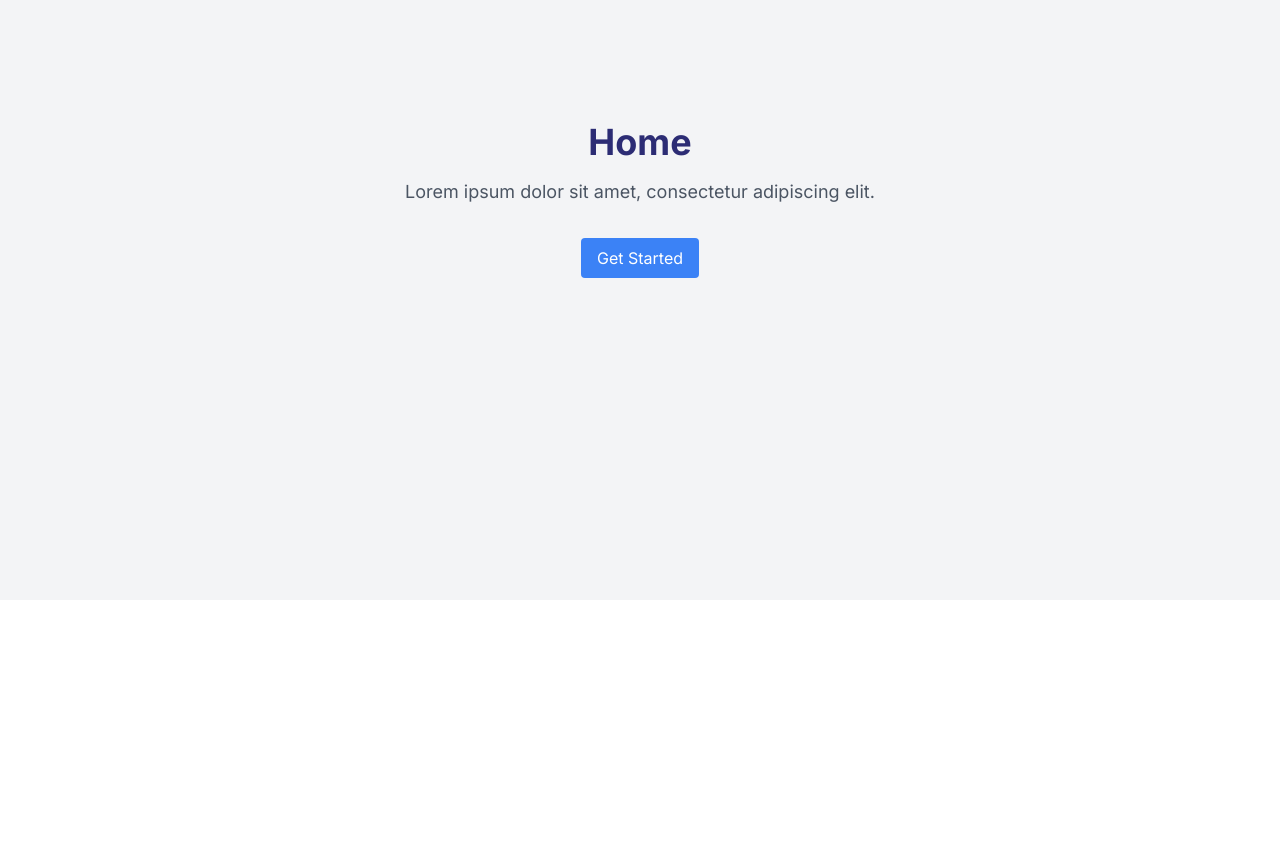
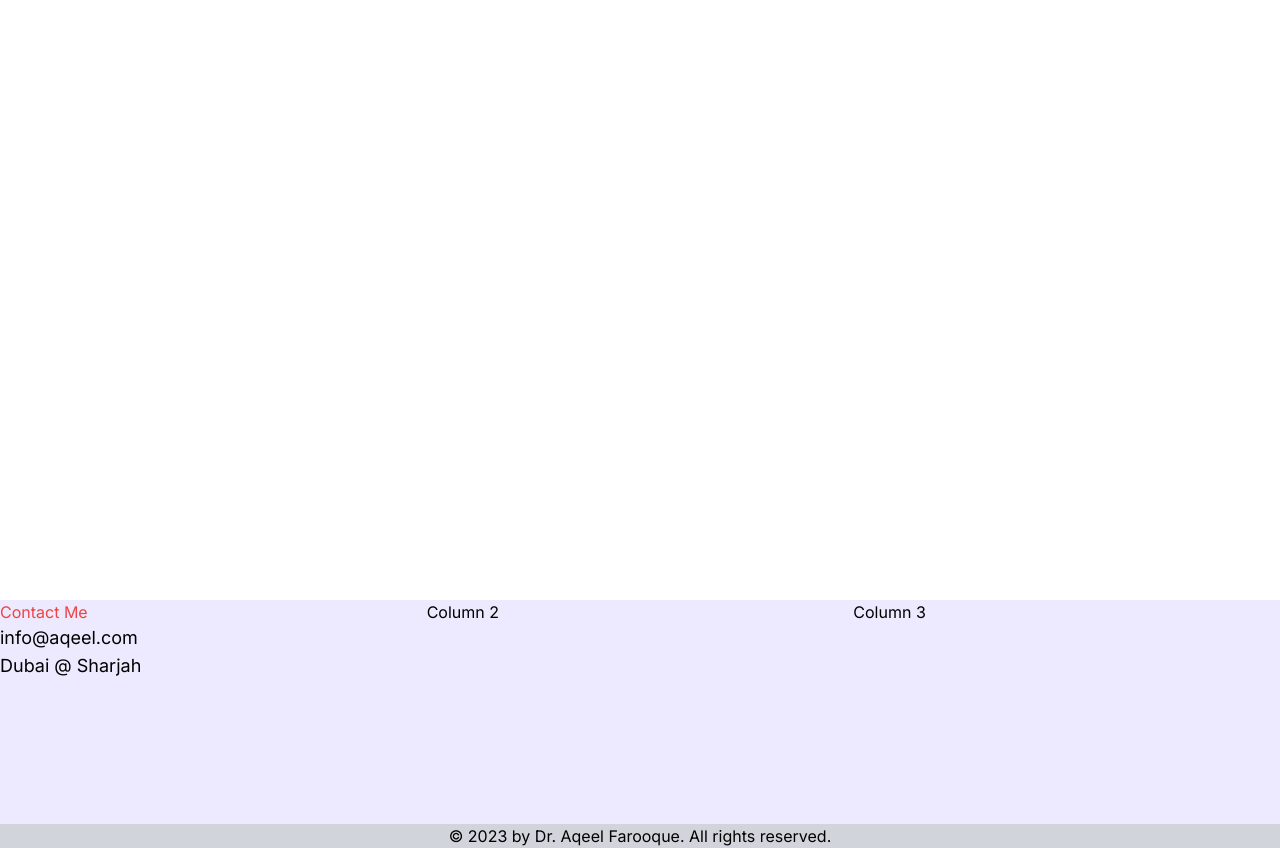
Before and after one commit to PegasusHT/doctor-aqeel, a Next.js app: page /en in a window 1280 px wide. Shown: the part 480-1328 px from the top of the page. Before the commit the page ends 1080 px from the top, so only its background shows below. Built offline with nearby package versions, Linux system fonts and the light colour scheme.

Commit message:
simple footer

```diff
--- a/src/app/[locale]/Home/Home.tsx
+++ b/src/app/[locale]/Home/Home.tsx
@@ -5,12 +5,9 @@ const Home: React.FC = () => {
     const translations = useTranslations('Home');
 
     return (
-        <div className="flex flex-col items-center justify-center h-screen bg-gray-100">
-            <h1 className="text-4xl font-bold mb-4">{translations('title')}</h1>
-            <p className="text-lg text-gray-600 mb-8">{translations('description')}</p>
-            <button className="px-4 py-2 bg-blue-500 text-white rounded hover:bg-blue-600">
-                {translations('getStarted')}
-            </button>
+        <div>
+            <iframe src='https://www.youtube.com/embed/a7DS9e613oo?controls=0&rel=0&playsinline=1&enablejsapi=1&origin=https%3A%2F%2Fdr-aqeel.com&widgetid=1'/>
+
         </div>
     );
 };
--- a/src/app/[locale]/layout.tsx
+++ b/src/app/[locale]/layout.tsx
@@ -5,6 +5,7 @@ import Headline from "../components/Navbar/Headline";
 import Nav from "../components/Navbar/Nav";
 import {useTranslations} from 'next-intl';
 import {NextIntlClientProvider, useMessages} from 'next-intl';
+import Footer from "../components/Footer/Footer";
 
 const inter = Inter({ subsets: ["latin"] });
 
@@ -49,6 +50,7 @@ export default function RootLayout({
           <main className="h-screen">
             {children}
           </main>
+          <Footer />
         </NextIntlClientProvider>
       </body>
     </html>
--- /dev/null
+++ b/src/app/components/Footer/Footer.tsx
@@ -0,0 +1,23 @@
+import React from 'react';
+import Marker from './Marker';
+
+const Footer: React.FC = () => {
+    return (
+        <div className="bg-violet-100 ">
+            <div className="grid grid-cols-3 h-56">
+                <div className="">
+                    <div className="text-red-500">Contact Me</div>
+                    <div className="text-lg">info@aqeel.com</div>
+                    <div className="text-lg">Dubai @ Sharjah</div>
+                </div>
+                <div className="">Column 2</div>
+                <div className="">Column 3</div>
+            </div>
+            <div>
+                <Marker />
+            </div>
+        </div>
+    );
+};
+
+export default Footer;
--- /dev/null
+++ b/src/app/components/Footer/Marker.tsx
@@ -0,0 +1,11 @@
+import React from 'react';
+
+const Marker: React.FC = () => {
+    return (
+        <div className="bg-gray-300 text-center">
+            <p className="text-base">&copy; 2023 by Dr. Aqeel Farooque. All rights reserved.</p>
+        </div>
+    );
+};
+
+export default Marker;
--- a/src/app/components/Navbar/Nav.tsx
+++ b/src/app/components/Navbar/Nav.tsx
@@ -20,7 +20,7 @@ const Nav = ({ sections }: { sections: string[] }) => {
     }
 
     return (
-        <div className='gap-4 sm:flex sm:justify-end'>
+        <div className='gap-4 sm:flex sm:justify-end mt-4'>
             <nav>
                 <ul className="flex gap-4 ml-4 md:ml-6 xl:ml-8 mt-8 font-semibold text-xs md:text-base">
                     {sections.map((section) => {
```
Also changed, not shown: src/app/[locale]/Home/Sections/BlogsSect.tsx (added), src/app/[locale]/Home/Sections/Hero.tsx (added), src/app/[locale]/Home/Sections/Intro.tsx (added), src/app/[locale]/Home/Sections/Method.tsx (added), src/app/[locale]/Home/Sections/ServicesSect.tsx (added).
